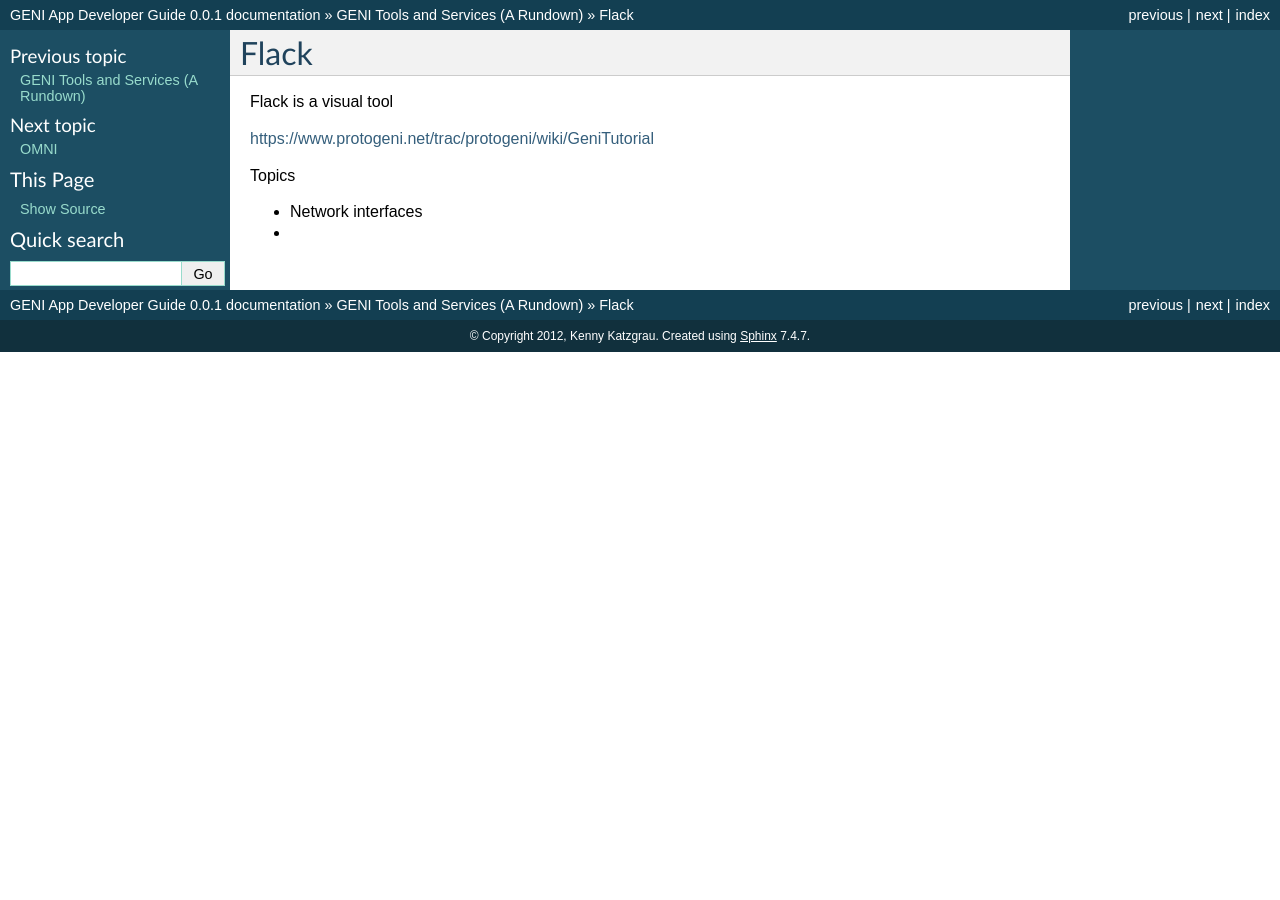
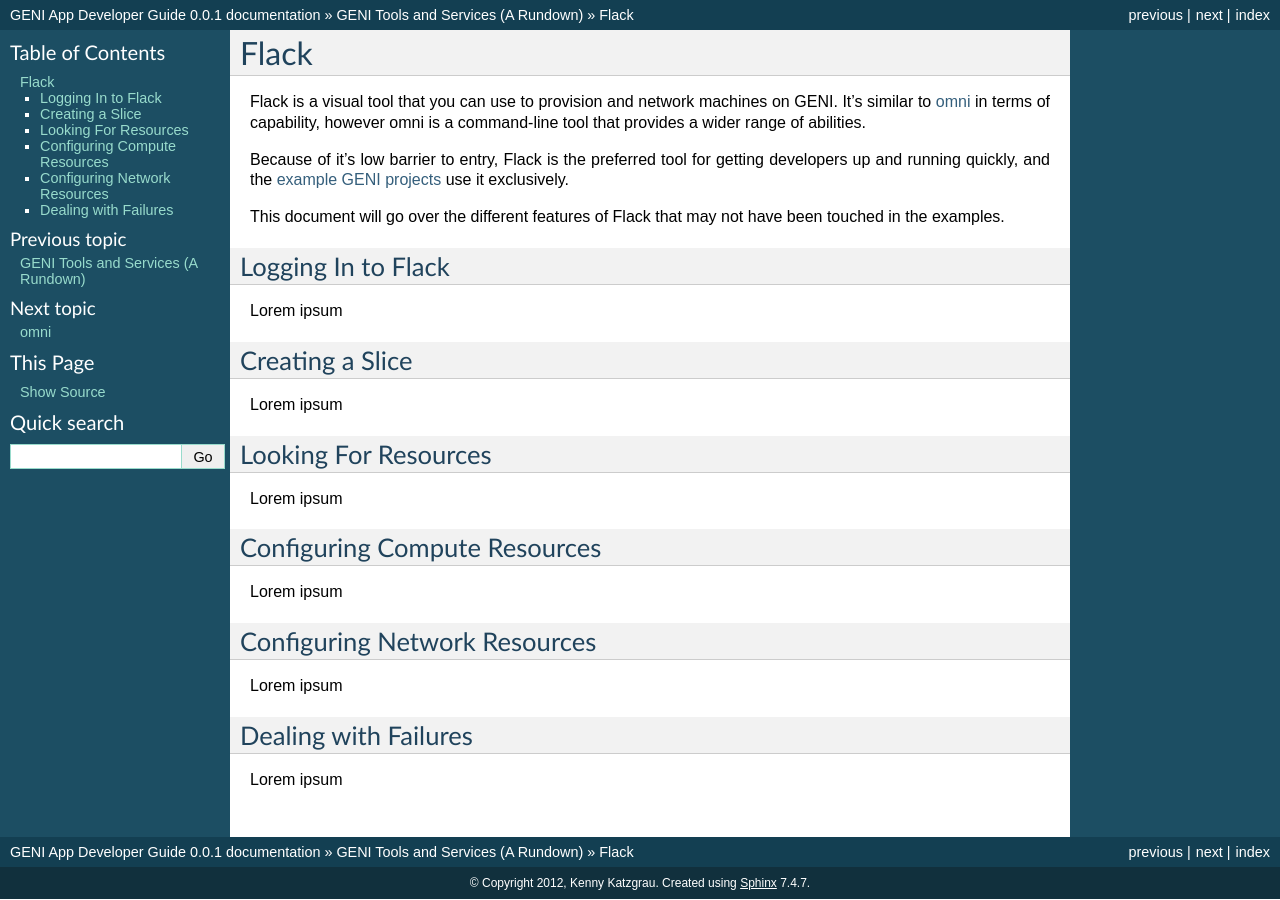
Before and after one commit to katzgrau/geni-docs, a Sphinx documentation site: the page built from source/tools/flack.txt, in a window 1280 px wide. Built offline with Sphinx 7.4.7, drawn with Linux system fonts in a browser that asks for light colours; formulas are drawn with MathJax 3.

Commit message:
Reworking of OpenFlow wording, and some scaffolding for Flack and omni docs

```diff
--- a/source/tools/flack.txt
+++ b/source/tools/flack.txt
@@ -1,11 +1,39 @@
 Flack
 =====
 
-Flack is a visual tool
+Flack is a visual tool that you can use to provision and network machines on GENI. It's similar to :doc:`omni <omni>` in terms of capability, however omni is a command-line tool that provides a wider range of abilities.
 
-https://www.protogeni.net/trac/protogeni/wiki/GeniTutorial
+Because of it's low barrier to entry, Flack is the preferred tool for getting developers up and running quickly, and the :doc:`example GENI projects <../examples/index>` use it exclusively.
 
-Topics
+This document will go over the different features of Flack that may not have been touched in the examples.
 
-- Network interfaces
--
+
+Logging In to Flack
+-------------------
+
+Lorem ipsum
+
+Creating a Slice
+----------------
+
+Lorem ipsum
+
+Looking For Resources
+---------------------
+
+Lorem ipsum
+
+Configuring Compute Resources
+-----------------------------
+
+Lorem ipsum
+
+Configuring Network Resources
+-----------------------------
+
+Lorem ipsum
+
+Dealing with Failures
+---------------------
+
+Lorem ipsum
```
Also changed, not shown: source/openflow/openflow-basics.txt (+4 -4 lines), source/tools/omni.txt (+36 -2 lines).
